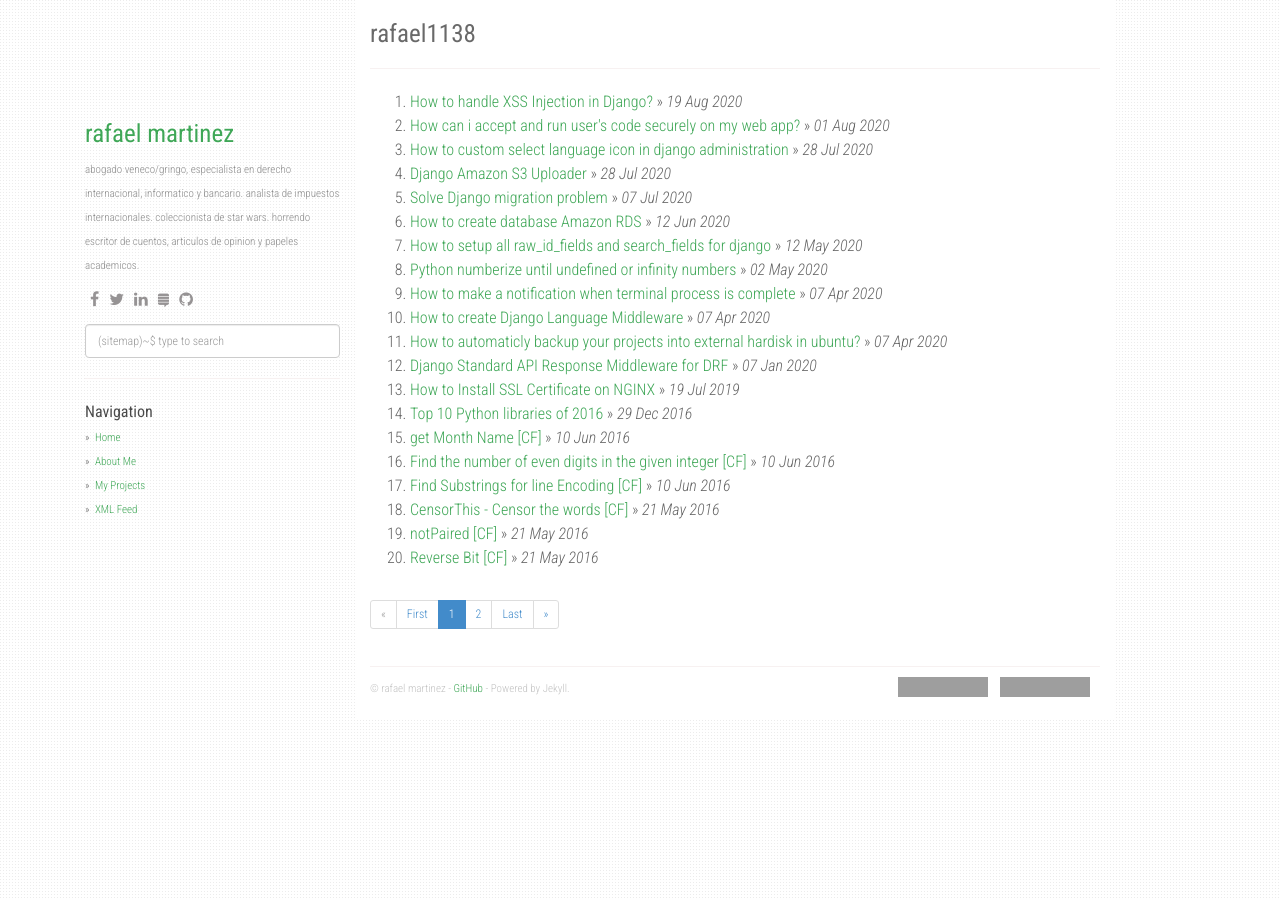
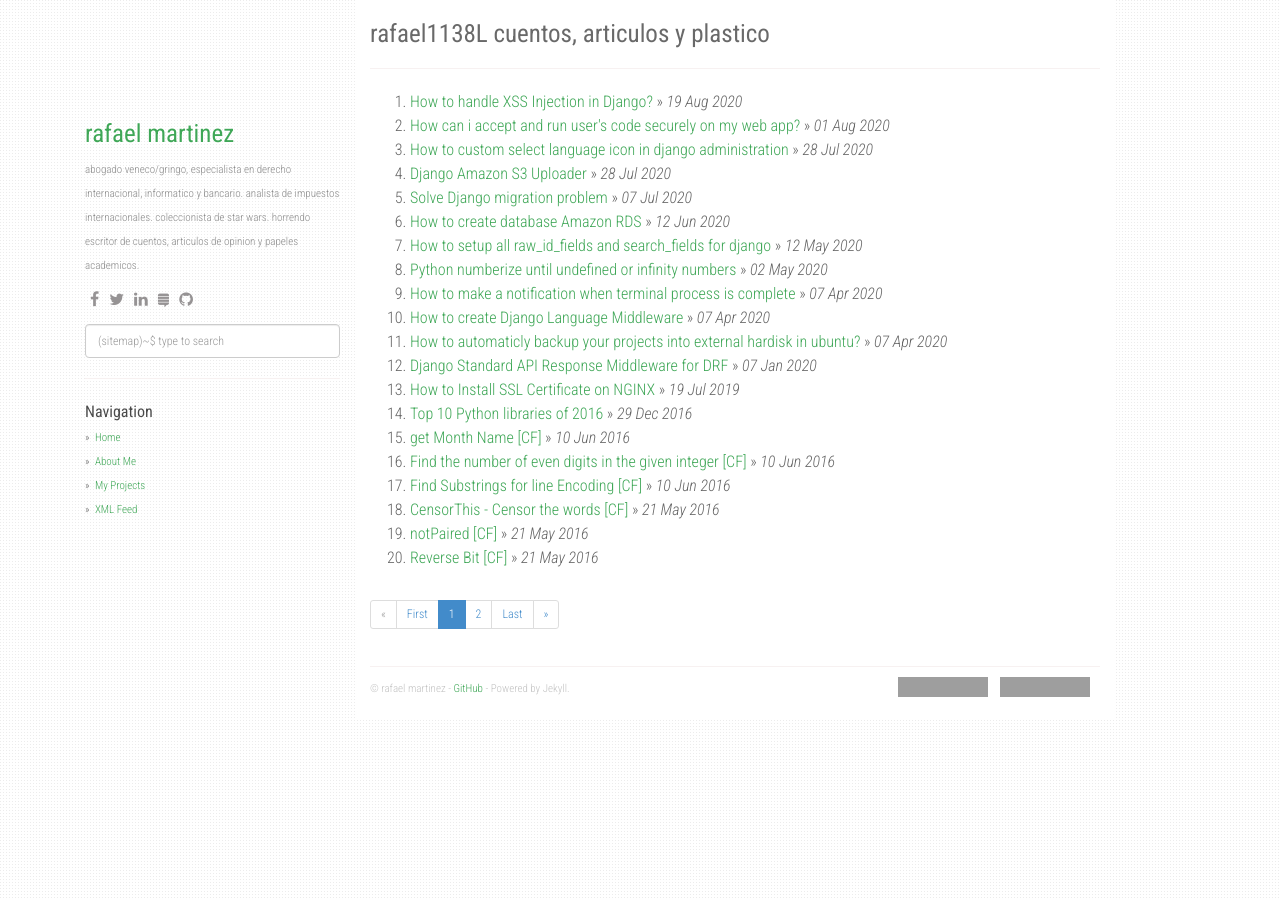
Before and after one commit to rafael1138/rafael1138.github.io, a Jekyll site: the page built from index.html, in a window 1280 px wide. Built offline with Jekyll 4.4.1, drawn with Linux system fonts in a browser that asks for light colours; nearby versions of some CDN libraries; the list of posts is cut into pages by our own code; grey boxes are pictures that could not be loaded.

Commit message:
Update _config.yml

```diff
--- a/_config.yml
+++ b/_config.yml
@@ -1,4 +1,4 @@
-title: rafael1138
+title: rafael1138L cuentos, articulos y plastico
 description: cuentos, articulos y plastico
 author: rafael martinez
 github: https://github.com/rafael1138
```
